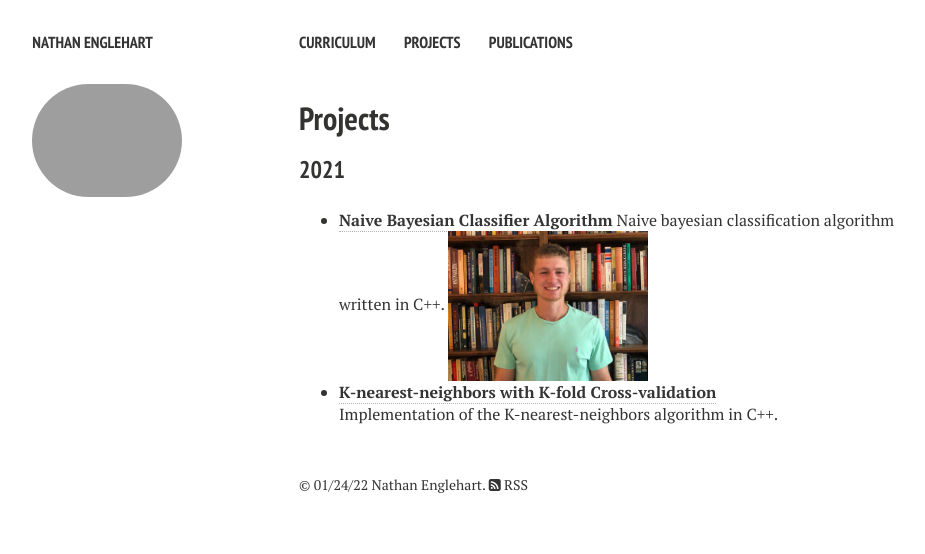
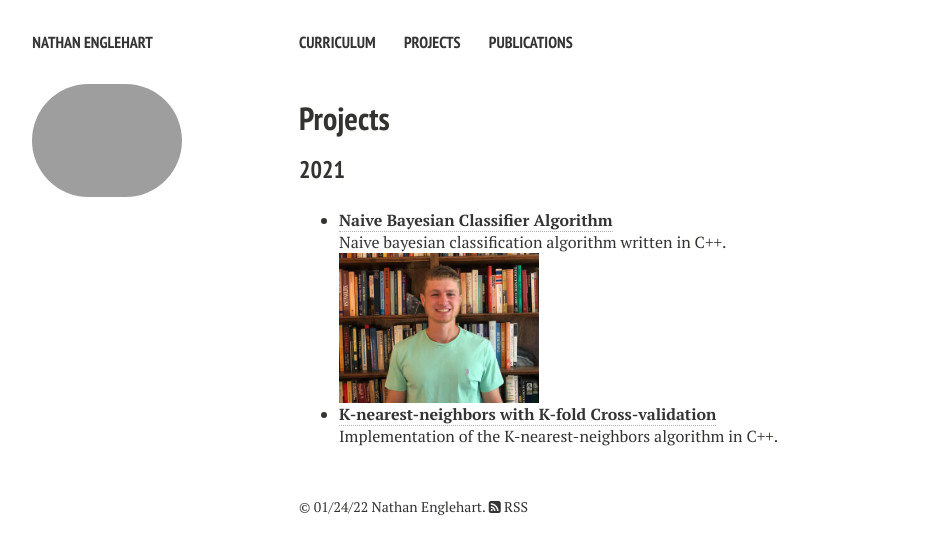
Before and after one commit to nathanenglehart/nathanenglehart.github.io, a Jekyll site: the page built from projects.md, in a window 1280 px wide. Shown: the top 554 px of the page, without its empty margins (21-946 px from the left). Built offline with Jekyll 4.4.1, drawn with Linux system fonts in a browser that asks for light colours; nearby versions of some CDN libraries.

```diff
--- a/projects.md
+++ b/projects.md
@@ -9,8 +9,8 @@ comments: false
 
 ### 2021
 
-* [**Naive Bayesian Classifier Algorithm**](https://github.com/nathanenglehart/naive-bayes-cpp-241)
-  Naive bayesian classification algorithm written in C++.
+* [**Naive Bayesian Classifier Algorithm**](https://github.com/nathanenglehart/naive-bayes-cpp-241)<br>
+  Naive bayesian classification algorithm written in C++.<br>
   <img src="/images/profile-1-640x480.jpg" width="200">
 * [**K-nearest-neighbors with K-fold Cross-validation**](https://github.com/nathanenglehart/knn-cpp-241)<br>
 Implementation of the K-nearest-neighbors algorithm in C++.
```
